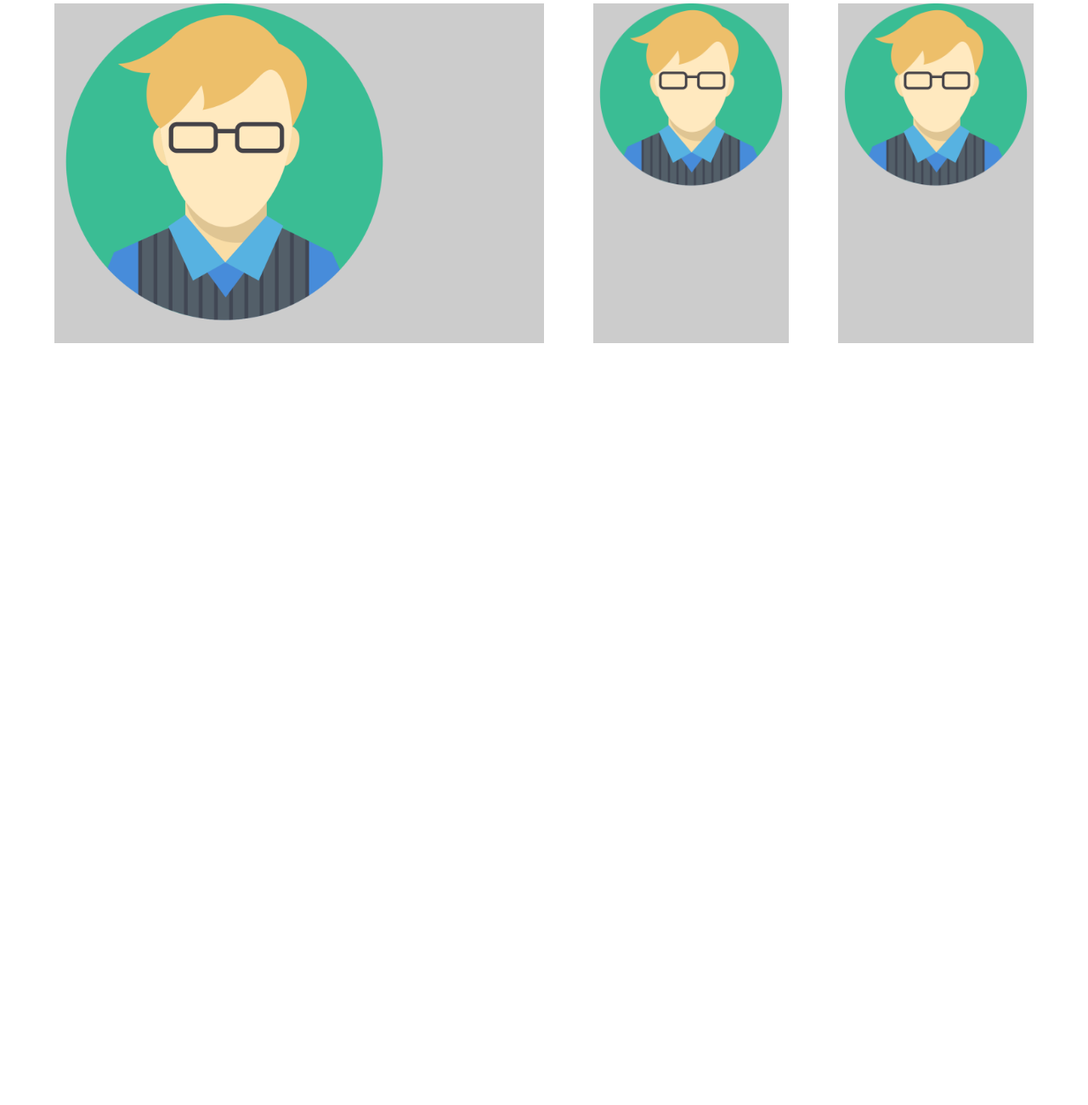
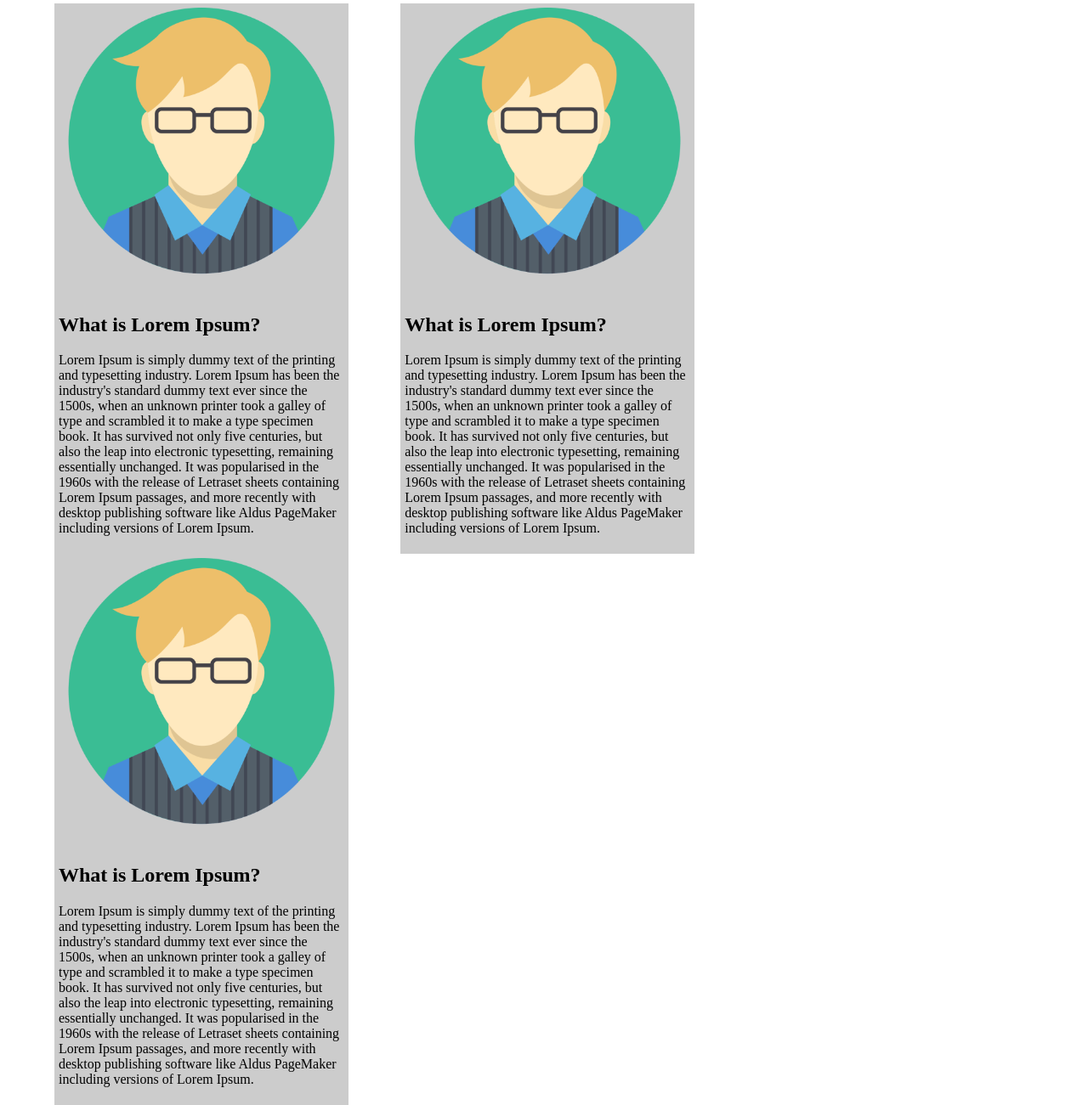
Before and after one commit to ifpi-picos/web-2019, a plain HTML site: page demos/responsivo/fluido/fluido.html in a window 1280 px wide. Shown: the part 66-1367 px from the top of the page at 85% size. Before the commit the page ends 800 px from the top, so only its background shows below. Drawn offline with Linux system fonts and the light colour scheme.

Commit message:
demo media queries

```diff
--- a/demos/responsivo/fluido/fluido.css
+++ b/demos/responsivo/fluido/fluido.css
@@ -9,6 +9,7 @@ body{
 
 div{
   background: #ccc;
+  padding: 5px;
 }
 
 img{
@@ -22,23 +23,37 @@ img{
 }
 
 .esquerda{
-  width: 50%;
-  height: 400px;
+  width: 30%;
+  min-height: 400px;
   display: inline-block;
   vertical-align: top;
 }
 
 .meio{
-  width: 20%;
+  width: 30%;
   margin: 0 5%;
-  height: 400px;
+  min-height: 400px;
   display: inline-block;
   vertical-align: top;
 }
 
 .direita{
-  width: 20%;
-  height: 400px;
+  width: 30%;
+  min-height: 400px;
   display: inline-block;
   vertical-align: top;
 }
+
+@media(max-width: 750px){
+.esquerda, .meio, .direita{
+  width: 45%;
+  margin: 5px 2.5%;
+}
+}
+
+@media(max-width: 375px){
+  .esquerda, .meio, .direita{
+    width: 90%;
+    margin: 5px 5%;
+  }
+  }
--- a/demos/responsivo/fluido/fluido.html
+++ b/demos/responsivo/fluido/fluido.html
@@ -1,21 +1,56 @@
 <!DOCTYPE html>
 <html lang="en">
   <head>
-  <meta charset="UTF-8">
-  <meta name="viewport" content="width=device-width, initial-scale=1.0">
+    <meta charset="UTF-8" />
     <title>Fluído</title>
-  <link href="fluido.css" rel="stylesheet">
+    <link href="fluido.css" rel="stylesheet" />
   </head>
   <body>
-
     <div class="topo"></div>
     <div class="esquerda">
-    <img src="icon.png">
-  </div><div class="meio">
-    <img src="icon.png">
-  </div><div class="direita">
-    <img src="icon.png">
+      <img src="icon.png" />
+      <h2>What is Lorem Ipsum?</h2>
+      <p>
+        Lorem Ipsum is simply dummy text of the printing and typesetting
+        industry. Lorem Ipsum has been the industry's standard dummy text ever
+        since the 1500s, when an unknown printer took a galley of type and
+        scrambled it to make a type specimen book. It has survived not only five
+        centuries, but also the leap into electronic typesetting, remaining
+        essentially unchanged. It was popularised in the 1960s with the release
+        of Letraset sheets containing Lorem Ipsum passages, and more recently
+        with desktop publishing software like Aldus PageMaker including versions
+        of Lorem Ipsum.
+      </p>
     </div>
-
+    <div class="meio">
+      <img src="icon.png" />
+      <h2>What is Lorem Ipsum?</h2>
+      <p>
+        Lorem Ipsum is simply dummy text of the printing and typesetting
+        industry. Lorem Ipsum has been the industry's standard dummy text ever
+        since the 1500s, when an unknown printer took a galley of type and
+        scrambled it to make a type specimen book. It has survived not only five
+        centuries, but also the leap into electronic typesetting, remaining
+        essentially unchanged. It was popularised in the 1960s with the release
+        of Letraset sheets containing Lorem Ipsum passages, and more recently
+        with desktop publishing software like Aldus PageMaker including versions
+        of Lorem Ipsum.
+      </p>
+    </div>
+    <div class="direita">
+      <img src="icon.png" />
+      <h2>What is Lorem Ipsum?</h2>
+      <p>
+        Lorem Ipsum is simply dummy text of the printing and typesetting
+        industry. Lorem Ipsum has been the industry's standard dummy text ever
+        since the 1500s, when an unknown printer took a galley of type and
+        scrambled it to make a type specimen book. It has survived not only five
+        centuries, but also the leap into electronic typesetting, remaining
+        essentially unchanged. It was popularised in the 1960s with the release
+        of Letraset sheets containing Lorem Ipsum passages, and more recently
+        with desktop publishing software like Aldus PageMaker including versions
+        of Lorem Ipsum.
+      </p>
+    </div>
   </body>
 </html>
```
Lines whose indentation alone changed are shown as unchanged.
